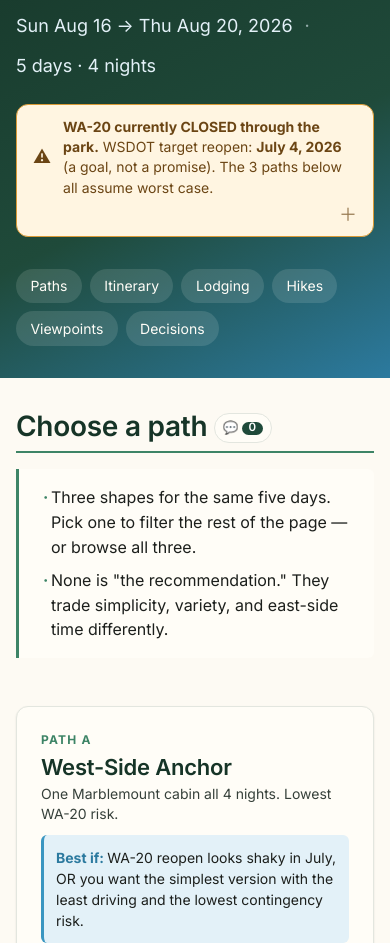
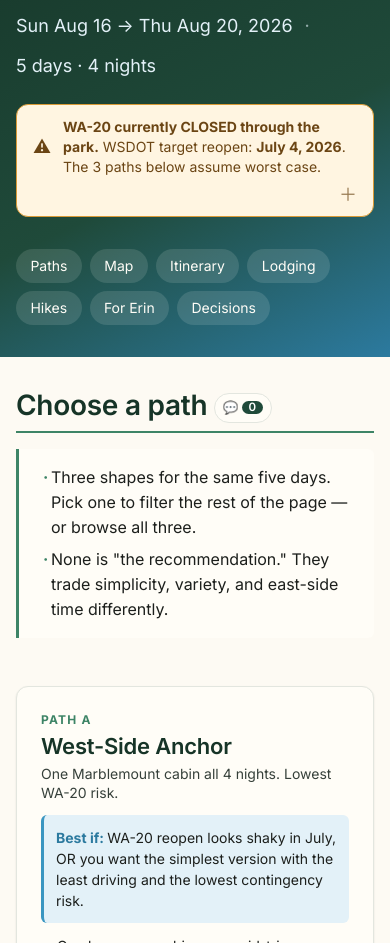
Before and after one commit to allisonecalt-sudo/north-cascades-2026, a website built with Vite: page index.html in a window 390 px wide. Shown: the part 157-1100 px from the top of the page. Built offline with nearby package versions, Linux system fonts and the light colour scheme; some packages are replaced by stand-ins of ours; no server answers; the database is empty.

Commit message:
Pass 1 — digestibility cut: nav, gist trimming, dedup, back-to-top
Mobile page was 40,835px tall with 18 sections; Erin would scroll-fatigue
before finding her own section. Pass 1 trims word-count without losing
research depth.

- Hero nav: 6 → 7 chips. Added Map + For-Erin. Erin can now jump to her
  own section without thumb-scrolling 18 headers.
- Closure banner: dropped the "(a goal, not a promise)" editorializing —
  fact stays, hedging cut.
- Path picker: 4 → 3 snapshot bullets per card. Card was redundant w/
  Best-if + tagline already saying the same thing.
- Rental: 4 gist bullets → 2 tight bullets. Hard-rules lede tightened
  from 27 → 18 words. Unpaved-road wall-of-text → disclosure ("Cascade
  River Rd gravel — read before booking"). Section was 1,216 words /
  5,949px; now mostly cards + 2 intro bullets.
- Sky: deduped Washington Pass + Diablo Lake (were in BOTH sunset spots
  AND dark-sky spots). Dark-sky now collapsed disclosure w/ stars-only
  spots (Patterson Lake, Hart's Pass). Sunset stays expanded — it's the
  more user-facing variant.
- Bring list: ALL 6 groups were open: true. Now group 1 open, rest
  collapsed with item-count in summary. Section: 2,076px → ~600px.
- Logistics: added one-line lede so section doesn't open into a 391-word
  unframed list.
- For Erin: lede 40 → 22 words.
- New: floating Back-to-top button (appears after 1 viewport scroll).
  Site is too tall to ask Erin to thumb-scroll back to switch paths.

Lint clean, build clean (dist/index 1.28 KB / CSS 61.76 KB / JS 321.89 KB).

```diff
--- a/src/data/sky.ts
+++ b/src/data/sky.ts
@@ -68,27 +68,17 @@ export interface DarkSkySpot {
   note?: string;
 }
 
+// Dark-sky only — sunset-overlap spots (Washington Pass, Diablo Lake) live in
+// SUNSET_SPOTS; if a guest goes there at sunset, staying through astro-dark
+// gets her stars from the same pull-off. This list is the "stars-specific"
+// additions: a Methow Valley site + the advanced Hart's Pass option.
 export const DARK_SKY_SPOTS: DarkSkySpot[] = [
-  {
-    name: 'Washington Pass Overlook',
-    where: 'MP 162 WA-20 (east side)',
-    why:
-      'Highest-elevation paved overlook on WA-20 (5,477 ft). Open to the south. Already a planned daytime stop — easy after-dinner return for stars if you stay east side.',
-    note: 'No services after dusk. Bring layers; pass-level temps drop into the 40s.',
-  },
-  {
-    name: 'Diablo Lake Overlook',
-    where: 'MP 132 WA-20 (west side)',
-    why:
-      'South-facing, water-foreground composition for Milky Way photos. The Cascade peaks frame the sky.',
-    note: 'Easy 5-min walk to the overlook from parking. Stay vehicle-side for the full sky.',
-  },
   {
     name: 'Patterson Lake (Sun Mountain area)',
     where: '~15 min south of Winthrop',
     why:
       'Methow Valley is an International Dark Sky community (designated 2023). Lake reflects stars in calm conditions.',
-    note: 'Quieter than Washington Pass. Mosquitos are real in August — DEET.',
+    note: 'Mosquitos are real in August — DEET.',
   },
   {
     name: 'Hart\'s Pass (advanced)',
--- a/src/main.ts
+++ b/src/main.ts
@@ -21,6 +21,7 @@ import { renderForErin } from './sections/for-erin';
 import { renderDecisions } from './sections/decisions';
 import { renderFooter } from './sections/footer';
 import { attachNotesButton, initNotesModal, refreshBadges } from './sections/notes-button';
+import { attachBackToTop } from './sections/back-to-top';
 
 function mount(): void {
   const app = document.getElementById('app');
@@ -60,6 +61,9 @@ function mount(): void {
     attachNotesButton(sec);
   }
   void refreshBadges();
+
+  // Floating back-to-top — appears after first viewport of scroll.
+  attachBackToTop();
 }
 
 mount();
--- /dev/null
+++ b/src/sections/back-to-top.ts
@@ -0,0 +1,63 @@
+/**
+ * Floating "Back to top" button.
+ *
+ * Why: site is ~40,000px tall on mobile. Erin will scroll deep into Lodging or
+ * Rental, want to jump back to the Path picker to switch paths, and have to
+ * thumb-scroll 30+ viewport heights. A single tap saves the trip up.
+ *
+ * Visibility: hidden until user has scrolled past one viewport. Doesn't compete
+ * with the hero's static nav.
+ *
+ * Behavior: smooth-scroll to #top. No path mutation, no modal.
+ */
+
+import { h } from '../dom';
+
+const VISIBLE_AFTER_PX = 600; // ~1 viewport on Pixel 7 Pro XL
+
+export function attachBackToTop(): void {
+  const btn = h(
+    'button',
+    {
+      type: 'button',
+      class: 'back-to-top',
+      'aria-label': 'Back to top',
+      hidden: true,
+    },
+    h('span', { 'aria-hidden': 'true' }, '↑'),
+    h('span', { class: 'back-to-top__label' }, 'Top')
+  );
+
+  btn.addEventListener('click', () => {
+    window.scrollTo({ top: 0, behavior: 'smooth' });
+  });
+
+  document.body.appendChild(btn);
+
+  let ticking = false;
+  const update = (): void => {
+    const shouldShow = window.scrollY > VISIBLE_AFTER_PX;
+    if (shouldShow && btn.hidden) {
+      btn.hidden = false;
+      requestAnimationFrame(() => btn.classList.add('back-to-top--visible'));
+    } else if (!shouldShow && !btn.hidden) {
+      btn.classList.remove('back-to-top--visible');
+      // Wait for CSS transition before un-rendering.
+      setTimeout(() => {
+        if (window.scrollY <= VISIBLE_AFTER_PX) btn.hidden = true;
+      }, 200);
+    }
+    ticking = false;
+  };
+
+  window.addEventListener(
+    'scroll',
+    () => {
+      if (!ticking) {
+        requestAnimationFrame(update);
+        ticking = true;
+      }
+    },
+    { passive: true }
+  );
+}
--- a/src/sections/bring.ts
+++ b/src/sections/bring.ts
@@ -17,11 +17,13 @@ export function renderBring(): HTMLElement {
     h(
       'div',
       { class: 'bring-groups' },
-      ...BRING_GROUPS.map((group) =>
+      ...BRING_GROUPS.map((group, idx) =>
         h(
           'details',
-          { class: 'bring-group', open: true },
-          h('summary', { class: 'bring-group__summary' }, group.group),
+          // First group open by default so the section doesn't read empty;
+          // rest collapsed so the section is scannable at ~600px not 2,076px.
+          idx === 0 ? { class: 'bring-group', open: true } : { class: 'bring-group' },
+          h('summary', { class: 'bring-group__summary' }, group.group, h('span', { class: 'bring-group__count' }, ` · ${group.items.length}`)),
           h(
             'ul',
             { class: 'bring-group__list' },
--- a/src/sections/for-erin.ts
+++ b/src/sections/for-erin.ts
@@ -16,7 +16,7 @@ export function renderForErin(): HTMLElement {
     h(
       'p',
       { class: 'section__lede' },
-      'The site is Allison\'s first pass. These are the open decisions where your read matters. Leave a note on any section (💬 button) or just talk it through.'
+      'Open decisions where your read matters. Leave a note on any section (💬 button) or just talk it through.'
     ),
     h(
       'ul',
--- a/src/sections/hero.ts
+++ b/src/sections/hero.ts
@@ -2,15 +2,17 @@ import { TRIP } from '../data/trip';
 import { CLOSURE_ALERT } from '../data/closure';
 import { h } from '../dom';
 
-// Six chips — the access patterns we actually expect. Everything else is one
-// scroll away. Long sitemap-style chip walls eat hero real estate and rarely
-// get used. Path picker IS the primary nav.
+// Seven chips — the access patterns we actually expect. Map + For-Erin earn
+// their spots: Erin needs to find her own section without scrolling past 18
+// sections; Map is the geographic-orient surface and was previously buried.
+// Everything else is one scroll away.
 const NAV_LINKS: { id: string; label: string }[] = [
   { id: 'paths', label: 'Paths' },
+  { id: 'map', label: 'Map' },
   { id: 'itinerary', label: 'Itinerary' },
   { id: 'lodging', label: 'Lodging' },
   { id: 'hikes', label: 'Hikes' },
-  { id: 'viewpoints', label: 'Viewpoints' },
+  { id: 'for-erin', label: 'For Erin' },
   { id: 'decisions', label: 'Decisions' },
 ];
 
@@ -41,7 +43,7 @@ function buildBanner(): HTMLElement {
         h('strong', {}, 'WA-20 currently CLOSED through the park.'),
         ' WSDOT target reopen: ',
         h('strong', {}, 'July 4, 2026'),
-        ' (a goal, not a promise). The 3 paths below all assume worst case.'
+        '. The 3 paths below assume worst case.'
       )
     ),
     h(
--- a/src/sections/logistics.ts
+++ b/src/sections/logistics.ts
@@ -5,6 +5,11 @@ export function renderLogistics(): HTMLElement {
   return section(
     'logistics',
     'Logistics',
+    h(
+      'p',
+      { class: 'section__lede' },
+      'Permits, cell coverage, weather windows, fire risk — the boring-but-true mechanics.'
+    ),
     h(
       'ul',
       { class: 'logistics' },
--- a/src/sections/rental.ts
+++ b/src/sections/rental.ts
@@ -225,23 +225,7 @@ export function renderRental(): HTMLElement {
       'p',
       { class: 'section__lede rental__hard-rules' },
       h('strong', {}, 'Hard rules: '),
-      'automatic transmission, gas or hybrid powertrain, prices include full insurance (CDW/LDW + supplemental liability). All quotes verified May 16, 2026 for Aug 16-20 pickup window.'
-    ),
-    h(
-      'div',
-      { class: 'rental__unpaved-note' },
-      h('strong', {}, 'Heads-up on Cascade River Rd: '),
-      'all major US rental brands (Hertz, Avis, Enterprise, Budget, Alamo, National) restrict driving on unpaved roads in their contracts. The final ~13 mi to the Cascade Pass trailhead is NPS-maintained gravel — sedan-passable in August, routinely driven by tourists — but technically a contract violation that can void CDW. ',
-      h(
-        'a',
-        {
-          href: 'https://www.nps.gov/noca/planyourvisit/cascade-river-road.htm',
-          target: '_blank',
-          rel: 'noopener noreferrer',
-        },
-        'NPS road status'
-      ),
-      '. Mitigations: premium-credit-card primary CDW (Chase Sapphire Reserve, Amex Platinum) covers where rental contract does not; some Turo hosts explicitly allow gravel forest roads.'
+      'automatic, gas or hybrid, prices include full insurance (CDW/LDW + SLI). All quotes verified May 16, 2026.'
     ),
     h(
       'ul',
@@ -249,27 +233,39 @@ export function renderRental(): HTMLElement {
       h(
         'li',
         { class: 'gist__item' },
-        'Cheapest verified live quote (May 16, 2026): Turo Toyota Corolla at $262 5-day pre-tax-pre-protection. Cheapest full-stack major: Costco Compact sedan at $674-825 all-in.'
+        'Cheapest verified all-in: ',
+        h('strong', {}, 'Costco Compact sedan, $674-825'),
+        ' (5 days, CDW + SLI bundled). Costco Travel is the consistent value across classes — fulfilled by Alamo/Enterprise/Avis/Budget.'
       ),
       h(
         'li',
         { class: 'gist__item' },
-        'Costco Travel is the consistent value across classes — fulfilled by Alamo/Enterprise/Avis/Budget, 10-25% under brand-direct, free additional driver included.'
+        h('strong', {}, 'Mid-size SUV is +$27 over Compact SUV at Costco'),
+        ' — worth the bump for clearance + cargo on Cascade River Rd gravel.'
+      )
+    ),
+    h(
+      'details',
+      { class: 'disclosure rental__unpaved-disclosure' },
+      h(
+        'summary',
+        { class: 'disclosure__summary' },
+        'Cascade River Rd gravel — read before booking'
       ),
       h(
-        'li',
-        { class: 'gist__item' },
-        'Mid-size SUV is only $27 over Compact SUV at Costco — verified May 16 quote. Worth the bump for clearance + cargo if you want margin on Cascade River Rd gravel.'
-      ),
-      h(
-        'li',
-        { class: 'gist__item' },
+        'p',
+        { class: 'disclosure__lede' },
+        'All major US rental brands (Hertz, Avis, Enterprise, Budget, Alamo, National) restrict driving on unpaved roads. The final ~13 mi to the Cascade Pass trailhead is NPS-maintained gravel — sedan-passable in August, routinely driven by tourists — but technically a contract violation that can void CDW. ',
         h(
           'a',
-          { href: 'https://www.autoslash.com/', target: '_blank', rel: 'noopener noreferrer' },
-          'AutoSlash'
+          {
+            href: 'https://www.nps.gov/noca/planyourvisit/cascade-river-road.htm',
+            target: '_blank',
+            rel: 'noopener noreferrer',
+          },
+          'NPS road status →'
         ),
-        ' is the right shop for one-way drop fees and coupon hunting — emails comparison results across brands. Not a direct booking surface but useful as a price-tracker after booking.'
+        ' Mitigations: premium-credit-card primary CDW (Chase Sapphire Reserve, Amex Platinum) covers where rental contract does not; some Turo hosts explicitly allow gravel forest roads.'
       )
     ),
     h('div', { class: 'card-grid' }, ...lead.map(renderCard)),
--- a/src/sections/sky.ts
+++ b/src/sections/sky.ts
@@ -60,11 +60,11 @@ export function renderSky(): HTMLElement {
     h(
       'div',
       { class: 'sky-spots sky-spots--sunset' },
-      h('h3', { class: 'subsection__title' }, 'Sunset spots in the area'),
+      h('h3', { class: 'subsection__title' }, 'Sunset spots'),
       h(
         'p',
         { class: 'section__lede' },
-        'Non-lodging spots worth a deliberate visit at golden hour — useful if your cabin isn\'t west-facing.'
+        'Worth a deliberate visit at golden hour if your cabin isn\'t west-facing. (Stay through dusk = stargazing too.)'
       ),
       h(
         'ul',
@@ -82,9 +82,18 @@ export function renderSky(): HTMLElement {
       )
     ),
     h(
-      'div',
-      { class: 'sky-spots' },
-      h('h3', { class: 'subsection__title' }, 'Dark-sky spots'),
+      'details',
+      { class: 'disclosure' },
+      h(
+        'summary',
+        { class: 'disclosure__summary' },
+        `Stars-only spots (Methow Valley + Hart's Pass) — ${DARK_SKY_SPOTS.length}`
+      ),
+      h(
+        'p',
+        { class: 'disclosure__lede' },
+        'For dedicated stargazing. Sunset spots above also work for stars — stay past dusk.'
+      ),
       h(
         'ul',
         { class: 'sky-spots__list' },
```
Also changed, not shown: src/data/paths.ts (+6 -9 lines), src/styles/components.css (+54 -0 lines).
